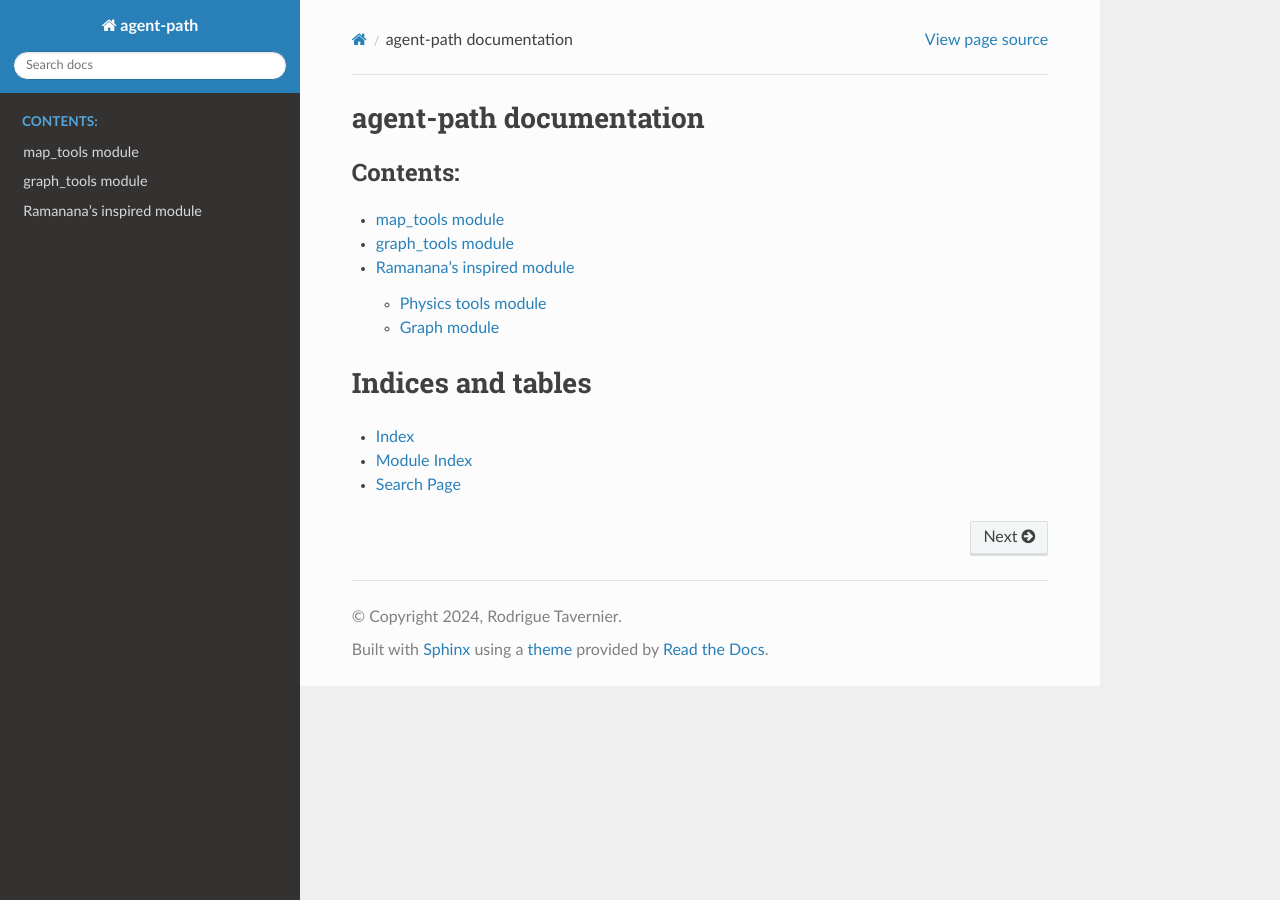
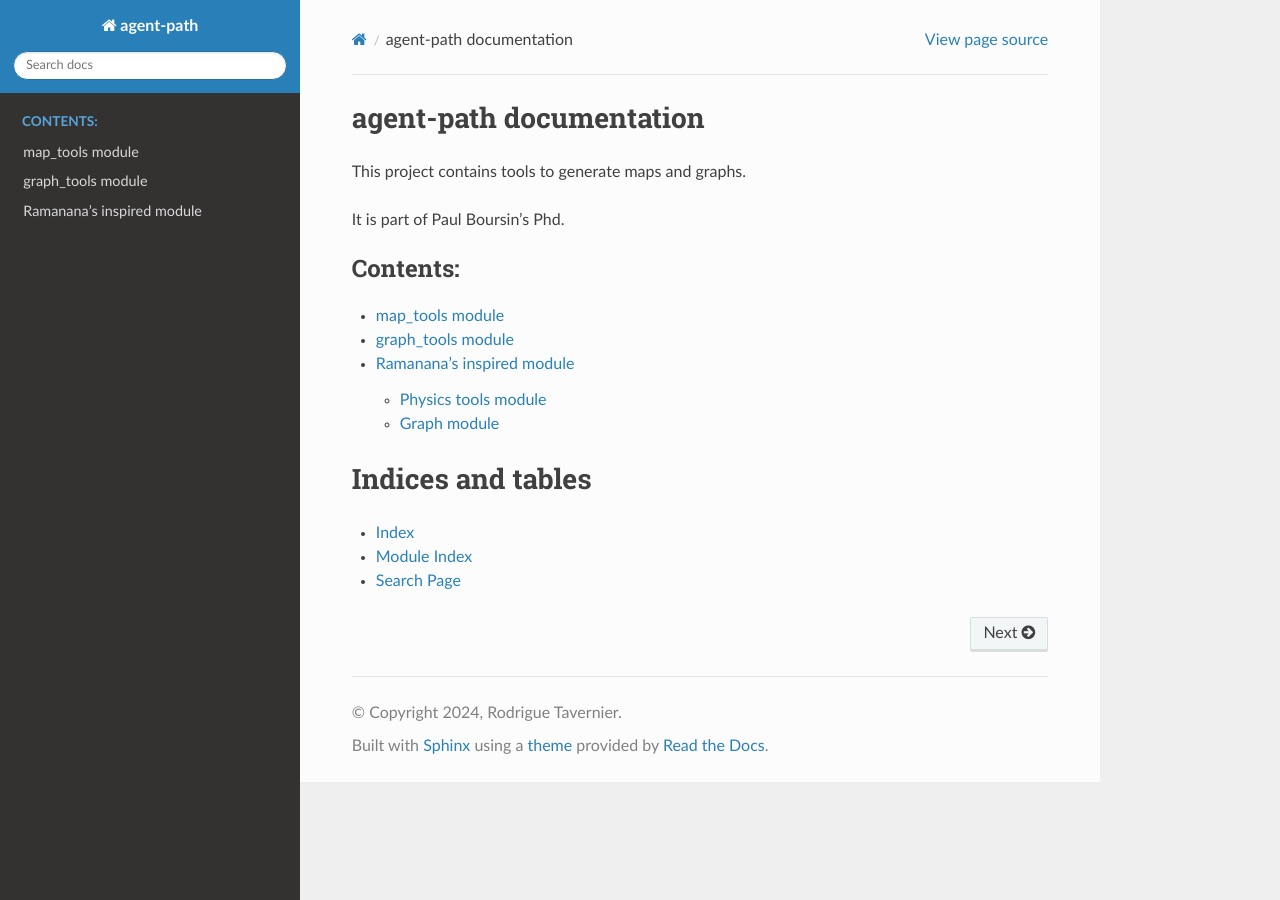
Before and after one commit to RoroKuso/agent_path, a Sphinx documentation site: the page built from docs/source/index.rst, in a window 1280 px wide. Built offline with Sphinx 7.4.7 and the Read the Docs theme 2.0.0, drawn with Linux system fonts in a browser that asks for light colours.

Commit message:
Added documentation to index.rst

```diff
--- a/docs/source/index.rst
+++ b/docs/source/index.rst
@@ -5,6 +5,10 @@
 
 agent-path documentation
 ========================
+
+This project contains tools to generate maps and graphs.
+
+It is part of Paul Boursin's Phd.
 
 .. toctree::
    :maxdepth: 4
```
